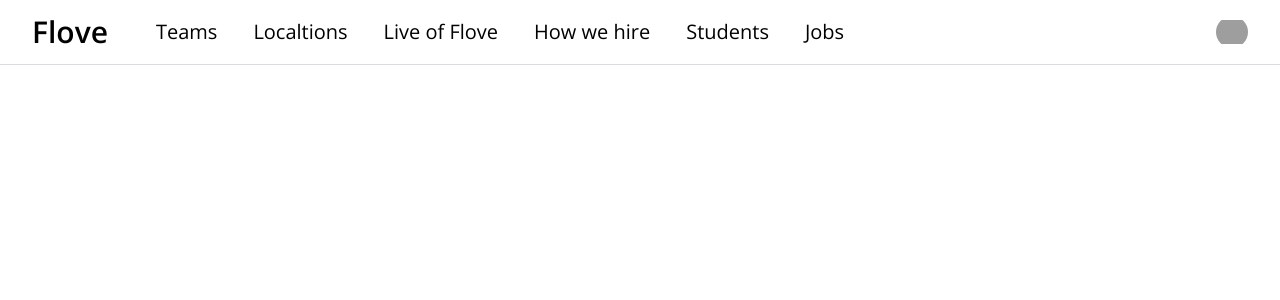
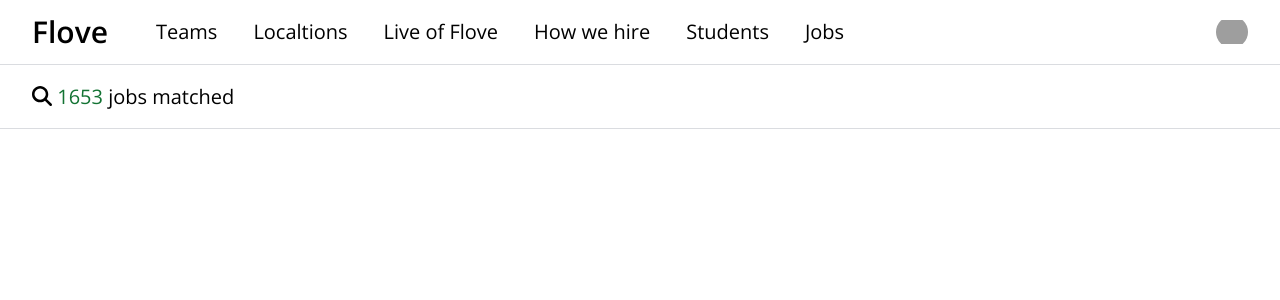
Before and after one commit to denislour/flove, a Vue app: page / in a window 1280 px wide. Both pictures are taken after a click on the button "Sign In". Shown: the top 300 px of the page. Built offline with nearby package versions, Linux system fonts and the light colour scheme; grey boxes are pictures that could not be loaded.

Commit message:
Update SubNav component.

```diff
--- a/package.json
+++ b/package.json
@@ -9,6 +9,9 @@
     "lint": "vue-cli-service lint"
   },
   "dependencies": {
+    "@fortawesome/fontawesome-svg-core": "^6.1.1",
+    "@fortawesome/free-solid-svg-icons": "^6.1.1",
+    "@fortawesome/vue-fontawesome": "^3.0.0-5",
     "autoprefixer": "^10",
     "core-js": "^3.8.3",
     "postcss": "^8",
--- a/src/App.vue
+++ b/src/App.vue
@@ -7,7 +7,7 @@ import MainNav from "@/components/MainNav.vue";
 
 // Need to update playground js
 // Checking test resource
-// Learning with carefuly
+// Learning with carefully
 
 export default {
   name: "App",
--- a/src/components/ActionButton.vue
+++ b/src/components/ActionButton.vue
@@ -1,6 +1,6 @@
 <template>
   <button
-    class="px-5 py-3 font-medium text-white rounded bg-grand-blue-1 hover:shadow-blue"
+    class="px-5 py-3 font-medium text-white rounded bg-brand-blue-1 hover:shadow-blue"
   >
     Sign In
   </button>
--- a/src/components/MainNav.vue
+++ b/src/components/MainNav.vue
@@ -2,7 +2,7 @@
   <header class="w-full text-sm">
     <div class="w-full fixed top-0 left-0 bg-white h-16">
       <div
-        class="flex flex-nowrap h-full p-8 mx-auto border-b border-solid border-grand-gray-1"
+        class="flex flex-nowrap h-full p-8 mx-auto border-b border-solid border-brand-gray-1"
       >
         <a
           :href="url"
@@ -26,6 +26,8 @@
           <action-button v-else @click="loginUser" />
         </div>
       </div>
+
+      <SubNav v-if="isLoggedIn" />
     </div>
   </header>
 </template>
@@ -33,12 +35,14 @@
 <script>
 import ActionButton from "@/components/ActionButton";
 import ProfileImage from "@/components/ProfileImage";
+import SubNav from "@/components/SubNav";
 
 export default {
   name: "MainNav",
   components: {
     ActionButton,
     ProfileImage,
+    SubNav,
   },
   data() {
     return {
--- /dev/null
+++ b/src/components/SubNav.vue
@@ -0,0 +1,27 @@
+<template>
+  <div
+    class="text-xl font-medium w-full h-16 bg-white border-b border-solid border-brand-gray-1"
+  >
+    <div class="flex items-center h-full px-8">
+      <div v-if="onJobResultsPage">
+        <font-awesome-icon :icon="['fas', 'search']" />
+        <span>
+          <span class="text-brand-green-1"> 1653 </span>
+          jobs matched
+        </span>
+      </div>
+    </div>
+  </div>
+  <div></div>
+</template>
+
+<script>
+export default {
+  name: "SubNav",
+  data() {
+    return {
+      onJobResultsPage: true,
+    };
+  },
+};
+</script>
--- a/src/main.js
+++ b/src/main.js
@@ -1,5 +1,10 @@
 import { createApp } from "vue";
+import { FontAwesomeIcon } from "@fortawesome/vue-fontawesome";
+import { library } from "@fortawesome/fontawesome-svg-core";
+import { faSearch } from "@fortawesome/free-solid-svg-icons";
 import App from "@/App.vue";
 import "./assets/tailwind.css";
 
-createApp(App).mount("#app");
+library.add(faSearch);
+
+createApp(App).component("font-awesome-icon", FontAwesomeIcon).mount("#app");
--- a/tailwind.config.js
+++ b/tailwind.config.js
@@ -8,9 +8,9 @@ module.exports = {
         sans: ["Open Sans", ...defaultTheme.fontFamily.sans],
       },
       colors: {
-        "grand-gray-1": "#dadce0",
-        "grand-blue-1": "#1967d3",
-        "grand-green-1": "#137333",
+        "brand-gray-1": "#dadce0",
+        "brand-blue-1": "#1967d3",
+        "brand-green-1": "#137333",
       },
       boxShadow: {
         blue: "0 0 3px 3px #4285f3",
```
Also changed, not shown: 1 other file (tests, documents, lock files or other folders).
